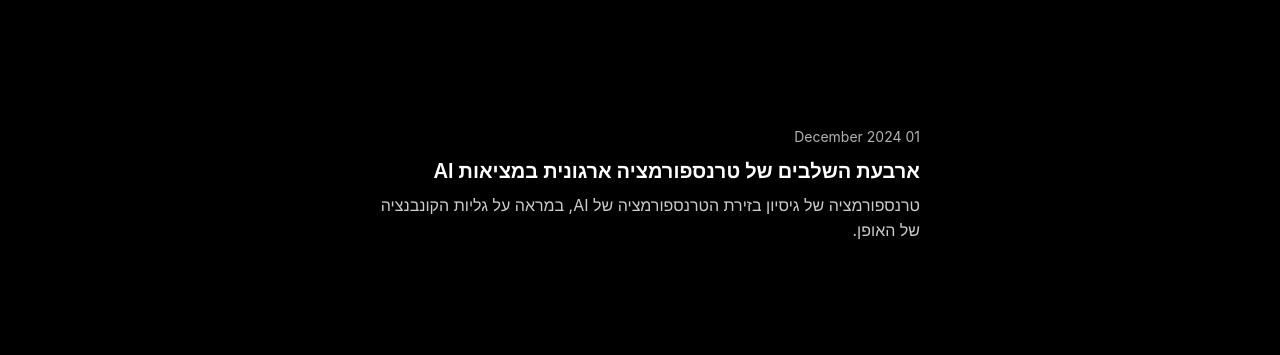
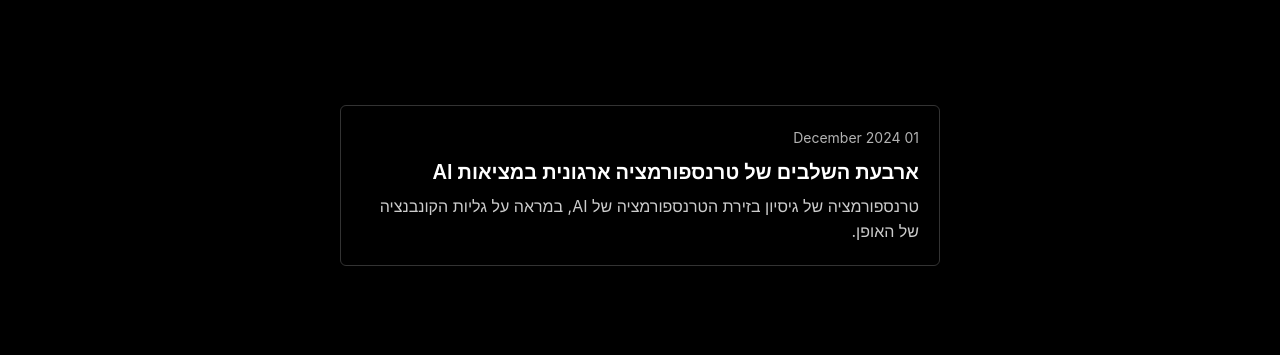
Before and after one commit to avi-the-coach/retro-on-agileprimero, a Jekyll site: the page built from index-he.html, in a window 1280 px wide. Shown: the part 330-685 px from the top of the page. Built offline with Jekyll 4.4.1, drawn with Linux system fonts in a browser that asks for light colours.

Commit message:
Update SCSS with proper article list styling

```diff
--- a/_sass/main.scss
+++ b/_sass/main.scss
@@ -319,33 +319,33 @@ body {
   margin: 40px 0;
 }
 
-.article-list li {
+.article-item {
   margin-bottom: 30px;
   border: 1px solid var(--border-color);
   border-radius: 6px;
   transition: all 0.3s ease;
 }
 
-.article-list li:hover {
+.article-item:hover {
   border-color: var(--text-color);
   background: var(--hover-color);
 }
 
-.article-list a {
+.article-item a {
   display: block;
   padding: 20px;
   text-decoration: none;
   color: inherit;
 }
 
-.article-list .date {
+.article-item .date {
   font-size: 14px;
   opacity: 0.7;
   margin-bottom: 8px;
   color: var(--text-color);
 }
 
-.article-list .title {
+.article-item .title {
   font-size: 20px;
   font-weight: 600;
   margin-bottom: 8px;
@@ -353,11 +353,18 @@ body {
   line-height: 1.4;
 }
 
-.article-list .excerpt {
+.article-item .excerpt {
   font-size: 16px;
   opacity: 0.8;
   color: var(--text-color);
   line-height: 1.6;
+}
+
+.no-posts {
+  text-align: center;
+  padding: 40px 20px;
+  color: var(--text-color);
+  opacity: 0.7;
 }
 
 /* === RESPONSIVE DESIGN === */
```
